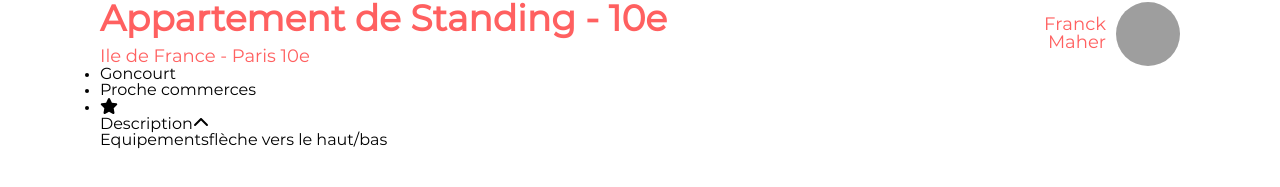
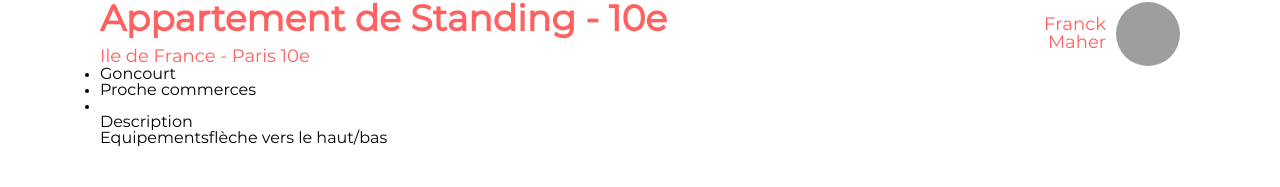
Before and after one commit to Roxanne2904/VietteRoxanne_11_23122020, a React (Create React App) app: page /host/0979876d in a window 1280 px wide. Shown: the part 561-748 px from the top of the page. Built offline with nearby package versions, Linux system fonts and the light colour scheme; grey boxes are pictures that could not be loaded.

Commit message:
fontAwesome est retiré

```diff
--- a/src/Pages/Host/index.jsx
+++ b/src/Pages/Host/index.jsx
@@ -3,9 +3,9 @@ import { DatasContext } from '../../Utils/Context/index'
 import { useContext } from 'react'
 import Carousel from '../../Components/Carousel'
 //font awesome
-import { FontAwesomeIcon } from '@fortawesome/react-fontawesome'
-import { faStar } from '@fortawesome/free-solid-svg-icons'
-import { faChevronUp } from '@fortawesome/free-solid-svg-icons'
+// import { FontAwesomeIcon } from '@fortawesome/react-fontawesome'
+// import { faStar } from '@fortawesome/free-solid-svg-icons'
+// import { faChevronUp } from '@fortawesome/free-solid-svg-icons'
 //Styled
 import { StyledHostIdContain } from '../../Styled/Pages/Host/index'
 import { StyledHostIdProfil } from '../../Styled/Pages/Host/index'
@@ -55,17 +55,13 @@ function HostPage(props) {
             ))}
           </ul>
           <ul>
-            <li>
-              <FontAwesomeIcon icon={faStar} />
-            </li>
+            <li>{/* <FontAwesomeIcon icon={faStar} /> */}</li>
           </ul>
         </div>
         <div>
           <div>
             <span>Description</span>
-            <span>
-              <FontAwesomeIcon icon={faChevronUp} />
-            </span>
+            <span>{/* <FontAwesomeIcon icon={faChevronUp} /> */}</span>
           </div>
         </div>
         <div>
```
